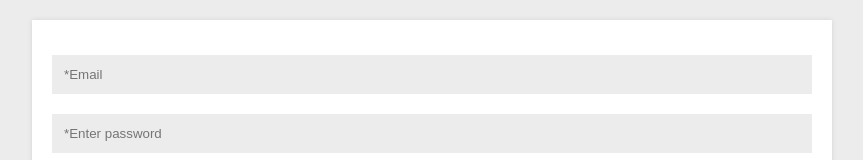
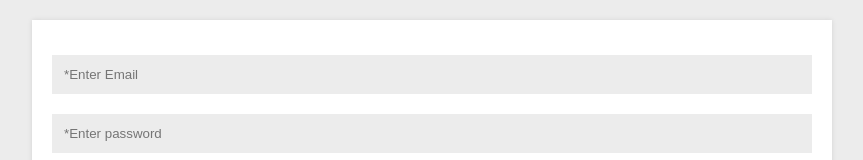
Before and after one commit to ChanakaUOMIT/React-form, a React (Create React App) app: page / in a window 1280 px wide. Shown: the top 160 px of the page, without its empty margins (208-1071 px from the left). Built offline with nearby package versions, Linux system fonts and the light colour scheme.

Commit message:
conflict made

```diff
--- a/src/Form/EmailInput/EmailInput.js
+++ b/src/Form/EmailInput/EmailInput.js
@@ -3,7 +3,7 @@ import React from 'react';
 const EmailInput = (props) =>{
     return(
         <div className="form-group">
-            <input type="email" placeholder="*Email"
+            <input type="email" placeholder="*Enter Email"
                 value={props.email}
                 onChange={props.emailInputHandler}
 
--- a/src/Form/form.js
+++ b/src/Form/form.js
@@ -99,6 +99,7 @@ class Form extends Component {
 		}
 
 		console.log("Password confirmation is validated");
+		console.log("Password confirmation is validated username");
 
 		return;
 	}
```
